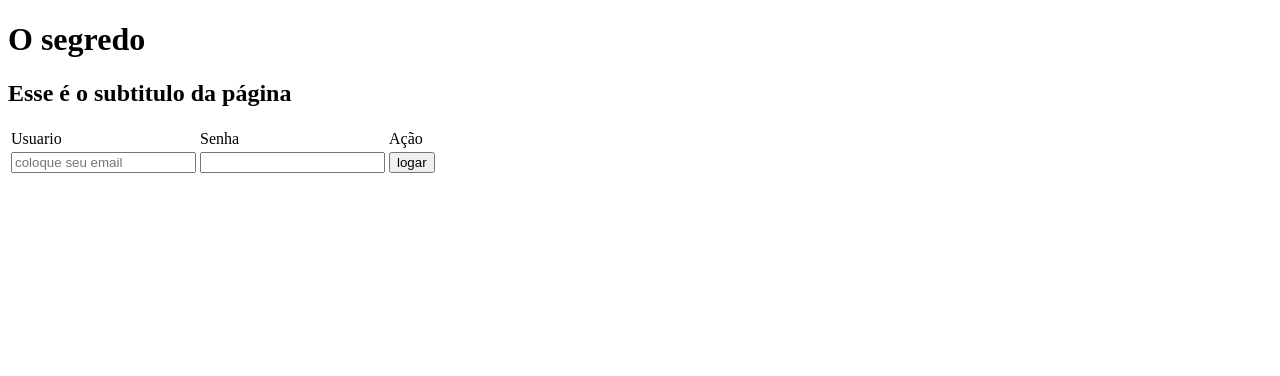
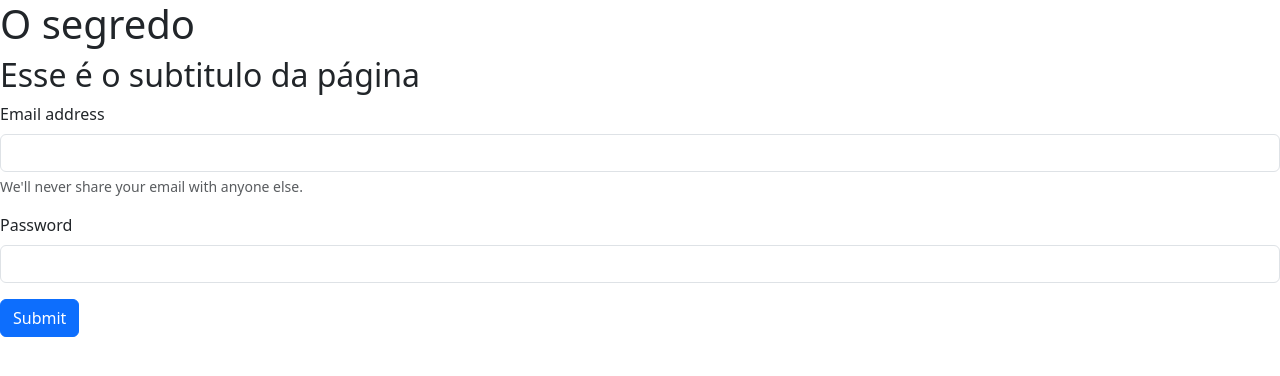
Before and after one commit to glasnote/python_web, a Flask app: page / in a window 1280 px wide. Shown: the top 376 px of the page. Run offline with Flask 3, Linux system fonts and the light colour scheme.

Commit message:
Aula 6 Python

```diff
--- a/templates/app.html
+++ b/templates/app.html
@@ -4,26 +4,29 @@
 <head>
     <meta charset="UTF-8">
     <meta name="viewport" content="width=device-width, initial-scale=1.0">
+    <link href="https://cdn.jsdelivr.net/npm/bootstrap@5.3.3/dist/css/bootstrap.min.css" rel="stylesheet" integrity="sha384-QWTKZyjpPEjISv5WaRU9OFeRpok6YctnYmDr5pNlyT2bRjXh0JMhjY6hW+ALEwIH" crossorigin="anonymous">
+</head>
     <title>Document</title>
 </head>
 
 <body>
     <h1>{{titulo}}</h1>
     <h2>{{tituloPagina}}</h2>
-    <table>
-        <tr>
-            <td>Usuario</td>
-            <td>Senha</td>
-            <td>Ação</td>
-        </tr>
-        <tr>
-            <form action="{{ url_for('login') }}"  method="post" >
-                <td><input type="text" name="email" placeholder="coloque seu email"></td>
-                <td><input type="password" name="password"></td>
-                <td><input type="submit" value="logar"></td>
-            </form>
-        </tr>
-    </table>
+
+    <form action="{{ url_for('login') }}"  method="post" required>
+        <div class="mb-3">
+          <label for="email" class="form-label" name="email">Email address</label>
+          <input type="email" class="form-control" id="email" aria-describedby="emailHelp">
+          <div id="emailHelp" class="form-text">We'll never share your email with anyone else.</div>
+        </div>
+        <div class="mb-3">
+          <label for="password" class="form-label" name="password">Password</label>
+          <input type="password" class="form-control" id="password">
+        </div>
+
+        <button type="submit" class="btn btn-primary">Submit</button>
+      </form>
+
 </body>
-
+<script src="https://cdn.jsdelivr.net/npm/bootstrap@5.3.3/dist/js/bootstrap.bundle.min.js" integrity="sha384-YvpcrYf0tY3lHB60NNkmXc5s9fDVZLESaAA55NDzOxhy9GkcIdslK1eN7N6jIeHz" crossorigin="anonymous"></script>
 </html>
```
